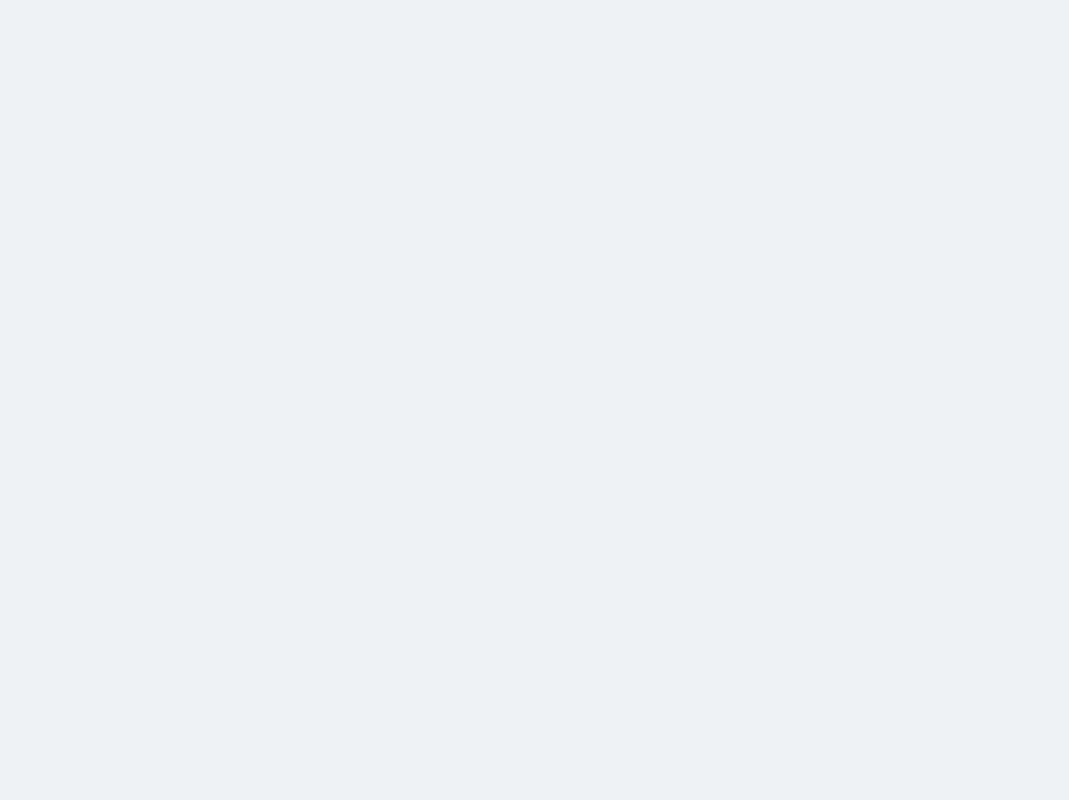
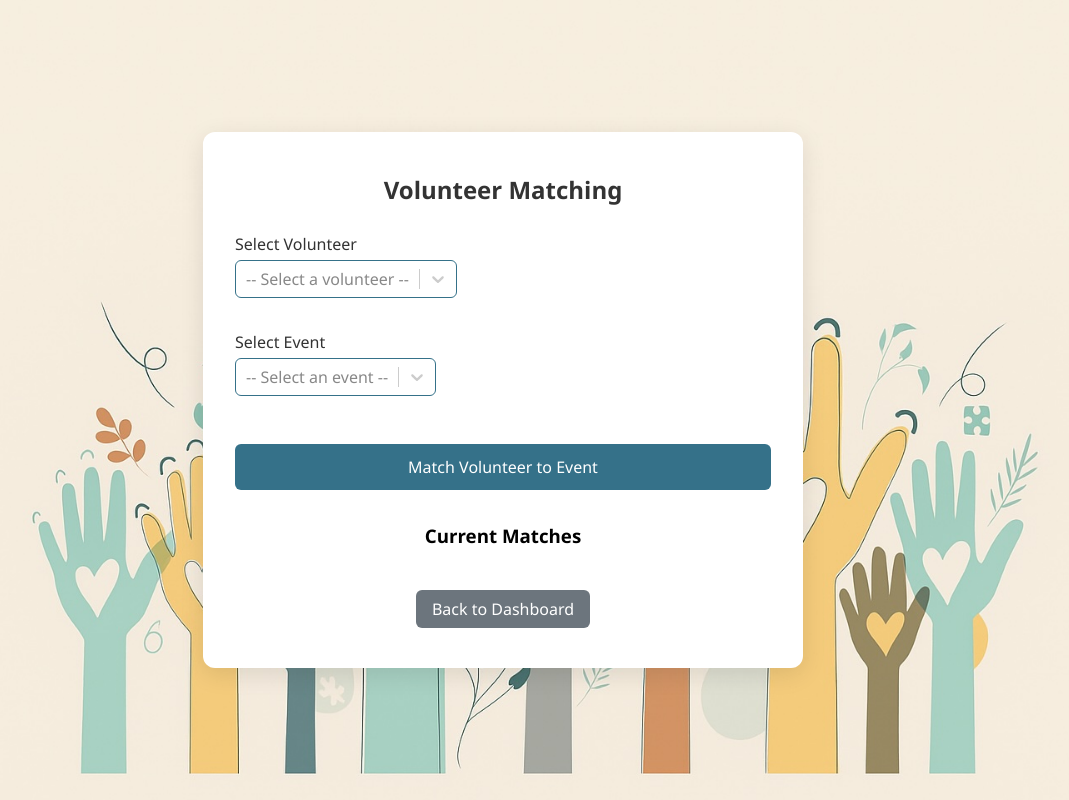
Before and after one commit to s-nagar53/COSC-4353, a React (Vite) app: page /volunteer-matching in a window 1280 px wide. Before the commit this address had no page. Shown: the whole page, without its empty margins (137-1206 px from the left). Built offline with nearby package versions, Linux system fonts and the light colour scheme.

Commit message:
Added Volunteer Matching form to testing
Added Volunteer matching page to testing and volunteer matching button to admin dashboard.

```diff
--- a/src/App.jsx
+++ b/src/App.jsx
@@ -7,7 +7,8 @@ import AdminDashboard from './pages/AdminDashboard';
 import AdminProfile from './pages/AdminProfile';
 import CreateEvent from './pages/CreateEvent';
 import ManageEvent from './pages/ManageEvent';
-import EditEvent from './pages/EditEvent'
+import EditEvent from './pages/EditEvent';
+import VolunteerMatchingForm from './pages/VolunteerMatchingForm';
 
 function App() {
   return (
@@ -23,6 +24,7 @@ function App() {
         <Route path="/create-event" element={<CreateEvent />} />
         <Route path="/manage-event" element={<ManageEvent />} />
         <Route path="/edit-event/:id" element={<EditEvent />} />
+        <Route path="/volunteer-matching" element={<VolunteerMatchingForm />} />
 
       </Routes>
     </Router>
--- a/src/pages/AdminDashboard.jsx
+++ b/src/pages/AdminDashboard.jsx
@@ -19,6 +19,10 @@ function AdminDashboard() {
     navigate('/create-event');
   };
 
+  const handleVolunteerMatching = (e) => {
+    navigate('/volunteer-matching');
+  };
+
   return (
     <div className="page-wrapper profile-scroll">
       <div className="profile-container">
@@ -31,6 +35,9 @@ function AdminDashboard() {
           <button type="button" onClick={handleCreateEvent} style={{ marginTop: '1rem' }}>
             Create Event
           </button>
+          <button type="button" onClick={handleVolunteerMatching} style={{ marginTop: '1rem' }}>
+            Volunteer Matching
+          </button>
         </form>
       </div>
     </div>
--- /dev/null
+++ b/src/pages/VolunteerMatchingForm.jsx
@@ -0,0 +1,182 @@
+// // Placeholder page for the volinteer matching form
+import { useNavigate } from 'react-router-dom';
+import React, { useState } from 'react';
+import './Profile.css';
+import Select from 'react-select';
+
+function VolunteerMatchingForm() {
+  const navigate = useNavigate();
+
+  // Placeholder data
+  const [volunteers, setVolunteers] = useState([
+    { id: 1, name: 'John Doe', skills: ['Teaching', 'First Aid'], availability: 'Weekends' },
+    { id: 2, name: 'Jane Smith', skills: ['Cooking', 'Driving'], availability: 'Weekdays' },
+    { id: 3, name: 'Mike Johnson', skills: ['Construction', 'Painting'], availability: 'Flexible' },
+  ]);
+
+  const [events, setEvents] = useState([
+    { id: 1, name: 'Community Cleanup', requiredSkills: ['Physical Labor'], date: '2023-11-15' },
+    { id: 2, name: 'Food Drive', requiredSkills: ['Driving', 'Cooking'], date: '2023-11-20' },
+    { id: 3, name: 'Youth Mentorship', requiredSkills: ['Teaching'], date: '2023-11-25' },
+  ]);
+
+  const [matches, setMatches] = useState([]);
+  const [selectedVolunteer, setSelectedVolunteer] = useState(null);
+  const [selectedEvent, setSelectedEvent] = useState(null);
+  const [errors, setErrors] = useState({});
+
+  const volunteerOptions = volunteers.map(v => ({
+    value: v.id,
+    label: `${v.name} (Skills: ${v.skills.join(', ')})`
+  }));
+
+  const eventOptions = events.map(e => ({
+    value: e.id,
+    label: `${e.name} (Date: ${e.date}, Needs: ${e.requiredSkills.join(', ')})`
+  }));
+
+  const handleMatch = (e) => {
+    e.preventDefault();
+    const newErrors = {};
+    if (!selectedVolunteer) newErrors.volunteer = 'Please select a volunteer';
+    if (!selectedEvent) newErrors.event = 'Please select an event';
+    setErrors(newErrors);
+
+    if (selectedVolunteer && selectedEvent) {
+      const newMatch = {
+        volunteer: volunteers.find(v => v.id === selectedVolunteer.value),
+        event: events.find(e => e.id === selectedEvent.value)
+      };
+      setMatches([...matches, newMatch]);
+      setSelectedVolunteer(null);
+      setSelectedEvent(null);
+    }
+  };
+
+  const handleUnmatch = (index) => {
+    const newMatches = [...matches];
+    newMatches.splice(index, 1);
+    setMatches(newMatches);
+  };
+
+  return (
+    <div className="page-wrapper" style={{ overflow: 'visible' }}>
+      <div className="profile-container" style={{ overflow: 'visible' }}>
+        <h2>Volunteer Matching</h2>
+        <form onSubmit={handleMatch}>
+          <div className="form-group" style={{ zIndex: 2 }}>
+            <label htmlFor="volunteer">Select Volunteer</label>
+            <Select
+              id="volunteer"
+              options={volunteerOptions}
+              placeholder="-- Select a volunteer --"
+              className="custom-select-container"
+              classNamePrefix="react-select"
+              value={selectedVolunteer}
+              onChange={setSelectedVolunteer}
+              menuPortalTarget={document.body}
+              styles={{
+                menuPortal: base => ({ ...base, zIndex: 9999 }),
+                control: (base) => ({
+                  ...base,
+                  borderRadius: '4px'
+                })
+              }}
+            />
+            {errors.volunteer && <p className="form-error">{errors.volunteer}</p>}
+          </div>
+
+          <div className="form-group" style={{ zIndex: 1 }}>
+            <label htmlFor="event">Select Event</label>
+            <Select
+              id="event"
+              options={eventOptions}
+              placeholder="-- Select an event --"
+              className="custom-select-container"
+              classNamePrefix="react-select"
+              value={selectedEvent}
+              onChange={setSelectedEvent}
+              menuPortalTarget={document.body}
+              styles={{
+                menuPortal: base => ({ ...base, zIndex: 9999 }),
+                control: (base) => ({
+                  ...base,
+                  borderRadius: '4px'
+                })
+              }}
+            />
+            {errors.event && <p className="form-error">{errors.event}</p>}
+          </div>
+
+          <button type="submit" style={{ marginTop: '1rem' }}>
+            Match Volunteer to Event
+          </button>
+        </form>
+
+        <div className="matches-section" style={{ marginTop: '2rem' }}>
+          <h3 style={{ color: 'black' }}>Current Matches</h3>
+          {matches.length === 0 ? (
+            <p>No matches yet. Select a volunteer and event to create a match.</p>
+          ) : (
+            <ul className="matches-list" style={{ listStyle: 'none', padding: 0 }}>
+              {matches.map((match, index) => (
+                <li key={index} style={{
+                  background: '#f8f9fa',
+                  padding: '1rem',
+                  marginBottom: '0.5rem',
+                  borderRadius: '4px',
+                  display: 'flex',
+                  justifyContent: 'space-between',
+                  alignItems: 'center'
+                }}>
+                  <div>
+                    <strong style={{ color: 'black' }}>{match.volunteer.name}</strong>
+                    <span style={{ color: 'black', margin: '0 0.5rem' }}>→</span>
+                    <strong style={{ color: 'black' }}>{match.event.name}</strong>
+                    <div style={{ fontSize: '0.8rem', color: 'black' }}>
+                      Skills matched: {match.volunteer.skills.filter(skill =>
+                        match.event.requiredSkills.includes(skill)).join(', ') || 'None'}
+                    </div>
+                  </div>
+                  <button
+                    type="button"
+                    onClick={() => handleUnmatch(index)}
+                    style={{
+                      background: '#dc3545',
+                      color: 'white',
+                      border: 'none',
+                      padding: '0.25rem 0.5rem',
+                      borderRadius: '4px',
+                      cursor: 'pointer'
+                    }}
+                  >
+                    Unmatch
+                  </button>
+                </li>
+              ))}
+            </ul>
+          )}
+        </div>
+
+        {/* Back to Dashboard Button */}
+        <div style={{ display: 'flex', gap: '1rem', justifyContent: 'center', marginTop: '1rem' }}>
+          <button
+            onClick={() => navigate('/admin-dashboard')}
+            style={{
+              padding: '0.5rem 1rem',
+              backgroundColor: '#6c757d',
+              color: 'white',
+              border: 'none',
+              borderRadius: '6px',
+              cursor: 'pointer'
+            }}
+          >
+            Back to Dashboard
+          </button>
+        </div>
+      </div>
+    </div>
+  );
+}
+
+export default VolunteerMatchingForm;
```
